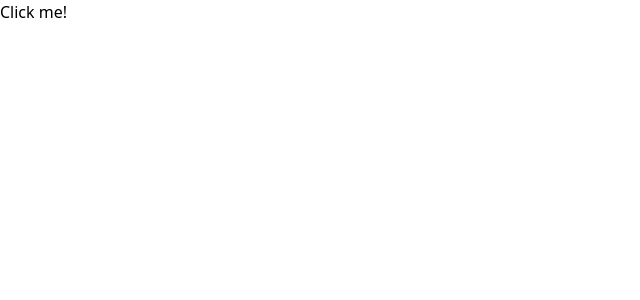
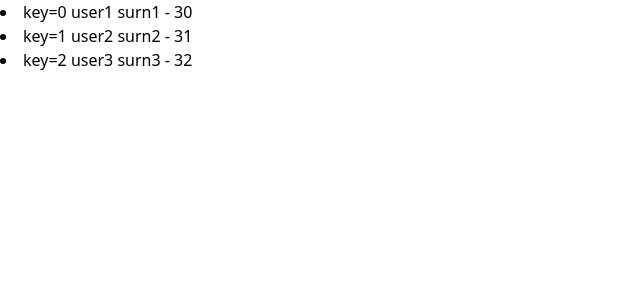
Before and after one commit to nastiko/react-theory, a React (Create React App) app: page / in a window 1280 px wide. Shown: the top 300 px of the page, without its empty margins (0-640 px from the left). Built offline with nearby package versions, Linux system fonts and the light colour scheme; the HTML template or start-up script is replaced by a standard one.

Commit message:
practise: worked with object

```diff
--- a/src/App.js
+++ b/src/App.js
@@ -1,14 +1,21 @@
 import React from 'react';
 
 function App() {
+    const users = [
+        {name: 'user1', surn: 'surn1', age: 30},
+        {name: 'user2', surn: 'surn2', age: 31},
+        {name: 'user3', surn: 'surn3', age: 32},
+    ];
 
-    function nameUser(name) {
-        alert('Hello, ' + name);
-    }
+    const result = users.map((user, index) => {
+        return <li> key={index} {user.name} {user.surn} - {user.age} </li>
+    })
+
+
 
     return (
         <>
-            <button onClick={() => nameUser('Anastasia')}>Click me!</button>
+            <div>{result}</div>
         </>
     );
 }
```
